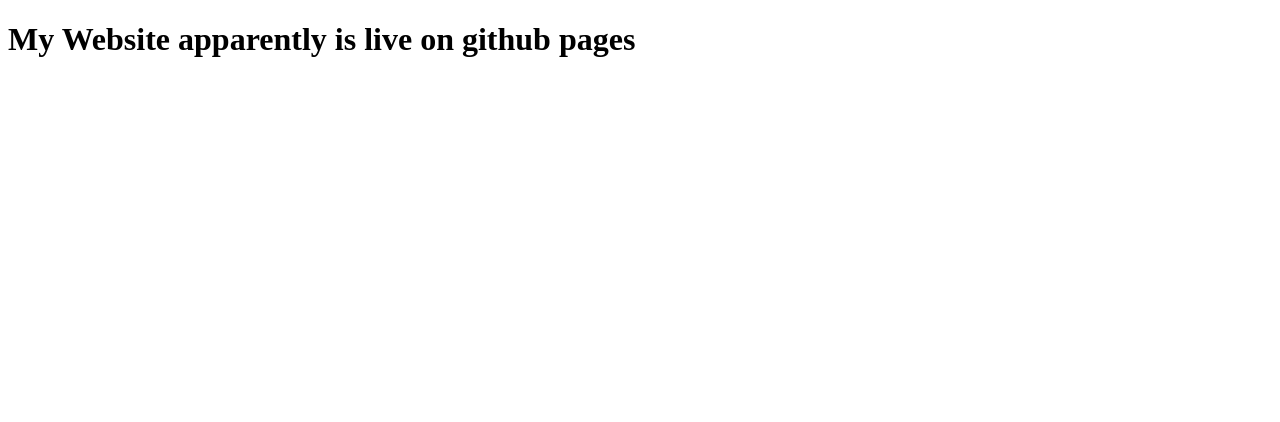
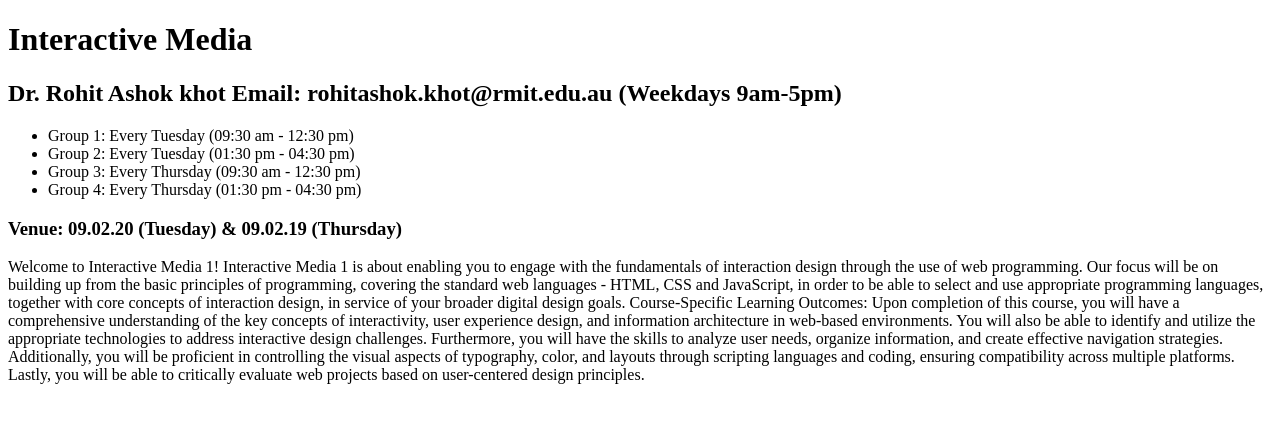
Before and after one commit to Asicanatara/Asicanatara.github.io, a plain HTML site: page index.html in a window 1280 px wide. Drawn offline with Linux system fonts and the light colour scheme.

Commit message:
Update index.html

```diff
--- a/index.html
+++ b/index.html
@@ -6,6 +6,36 @@
     <title>Document</title>
   </head>
   <body>
-    <h1>My Website apparently is live on github pages</h1>
+    <h1>Interactive Media</h1>
+    <h2>
+      Dr. Rohit Ashok khot Email: rohitashok.khot@rmit.edu.au (Weekdays 9am-5pm)
+    </h2>
+    <ul>
+      <li>Group 1: Every Tuesday (09:30 am - 12:30 pm)</li>
+      <li>Group 2: Every Tuesday (01:30 pm - 04:30 pm)</li>
+      <li>Group 3: Every Thursday (09:30 am - 12:30 pm)</li>
+      <li>Group 4: Every Thursday (01:30 pm - 04:30 pm)</li>
+    </ul>
+    <h3>Venue: 09.02.20 (Tuesday) & 09.02.19 (Thursday)</h3>
+    <p>
+      Welcome to Interactive Media 1! Interactive Media 1 is about enabling you
+      to engage with the fundamentals of interaction design through the use of
+      web programming. Our focus will be on building up from the basic
+      principles of programming, covering the standard web languages - HTML, CSS
+      and JavaScript, in order to be able to select and use appropriate
+      programming languages, together with core concepts of interaction design,
+      in service of your broader digital design goals. Course-Specific Learning
+      Outcomes: Upon completion of this course, you will have a comprehensive
+      understanding of the key concepts of interactivity, user experience
+      design, and information architecture in web-based environments. You will
+      also be able to identify and utilize the appropriate technologies to
+      address interactive design challenges. Furthermore, you will have the
+      skills to analyze user needs, organize information, and create effective
+      navigation strategies. Additionally, you will be proficient in controlling
+      the visual aspects of typography, color, and layouts through scripting
+      languages and coding, ensuring compatibility across multiple platforms.
+      Lastly, you will be able to critically evaluate web projects based on
+      user-centered design principles.
+    </p>
   </body>
 </html>
```
